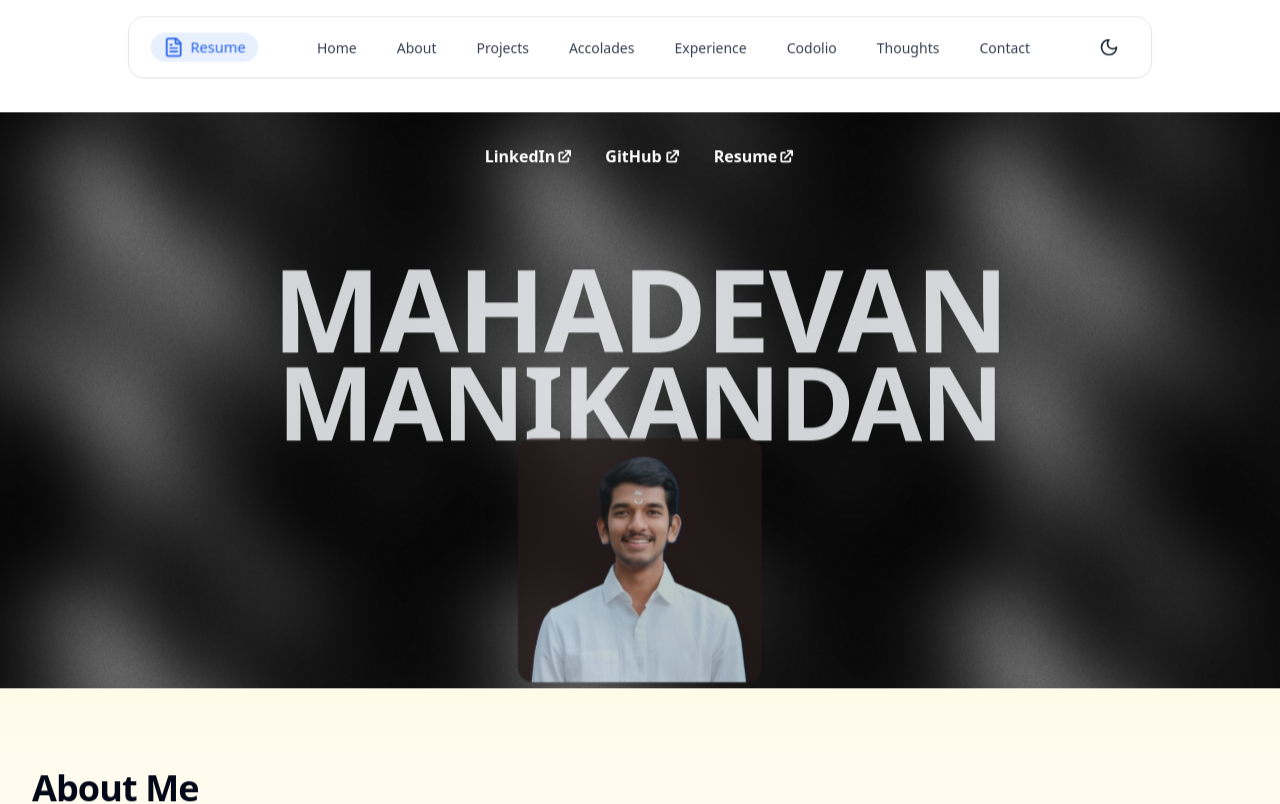
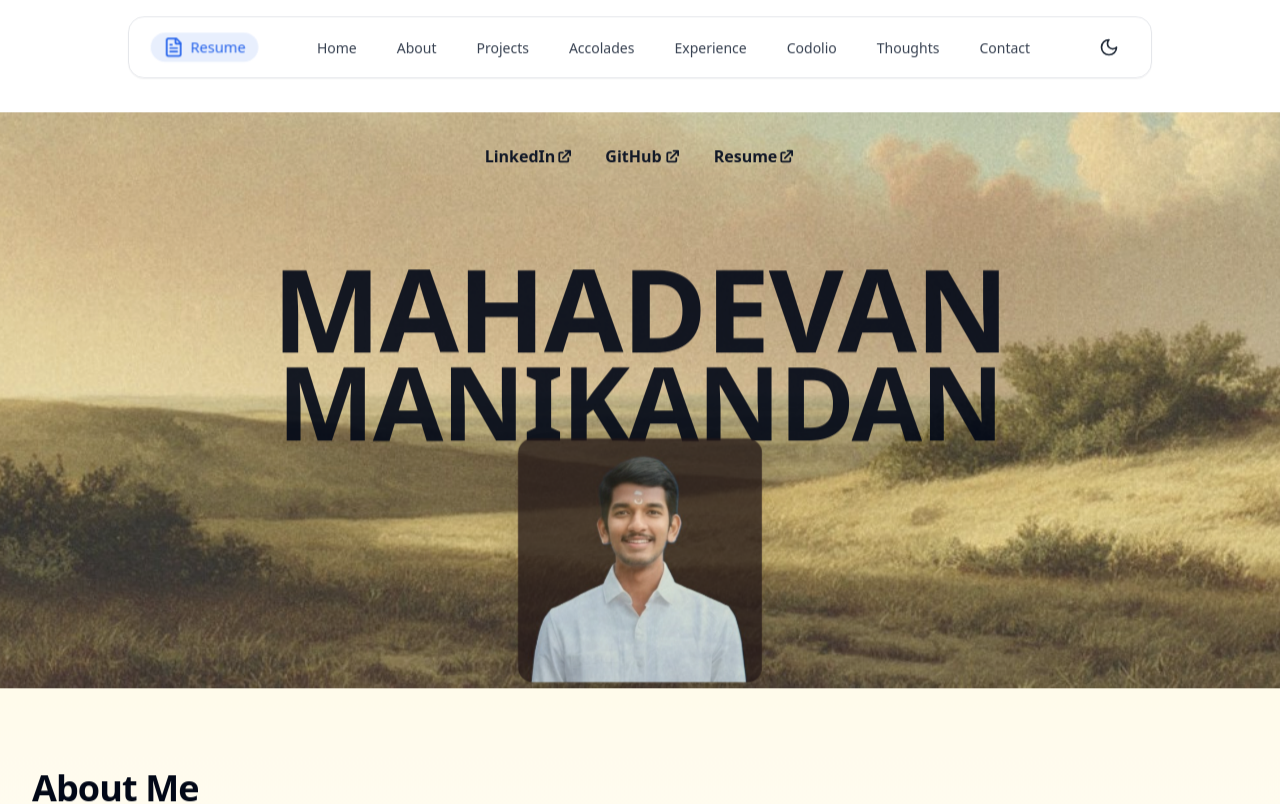
Before and after one commit to Mahadevan2005/Latest_Portfolio, a React (Vite) app: page / in a window 1280 px wide. Shown: the top 804 px of the page. Built offline with nearby package versions, Linux system fonts and the light colour scheme.

Commit message:
updated hero.tsx for light and dark mode

```diff
--- a/src/components/Home/Hero.tsx
+++ b/src/components/Home/Hero.tsx
@@ -1,28 +1,40 @@
 import { motion } from "framer-motion";
 import profilePic from "../../public/profile.jpg";
 import bgImage from "../../public/hero-bg.jpg";
+import lightbgImage from "../../public/landscape-uploaded.jpg";
 import { HiExternalLink } from "react-icons/hi"
 
 const Hero = () => {
   return (
-    <section
-      className="relative min-h-[calc(80vh-5rem)] flex flex-col items-center justify-center overflow-hidden text-white px-4"
-      style={{
-        backgroundImage: `url(${bgImage})`,
-        backgroundSize: "cover",
-        backgroundPosition: "center",
-      }}
-    >
-      {/* Dark overlay */}
-      {/* <div className="absolute inset-0 bg-black/50 z-0"></div> */}
+    <section className="relative min-h-[calc(80vh-5rem)] flex flex-col items-center justify-center overflow-hidden px-4">
+      {/* Light mode background */}
+      <div
+        className="absolute inset-0 w-full h-full z-0 block dark:hidden"
+        style={{
+          backgroundImage: `url(${lightbgImage})`,
+          backgroundSize: "cover",
+          backgroundPosition: "center",
+        }}
+      ></div>
+      {/* Dark mode background */}
+      <div
+        className="absolute inset-0 w-full h-full z-0 hidden dark:block"
+        style={{
+          backgroundImage: `url(${bgImage})`,
+          backgroundSize: "cover",
+          backgroundPosition: "center",
+        }}
+      ></div>
+      {/* Overlay for readability, now much lower opacity for crystal clear background */}
+      <div className="absolute inset-0 z-0 bg-white/10 dark:bg-black/20"></div>
 
       {/* Centered CTA */}
-      <div className="absolute top-8 left-1/2 -translate-x-1/2 z-20 flex gap-8">
+      <div className="absolute top-8 left-1/2 -translate-x-1/2 z-20 flex gap-8 text-gray-900 dark:text-white">
         <a
           href="https://www.linkedin.com/in/mahadevan-in/"
           target="_blank"
           rel="noopener noreferrer"
-          className="flex items-center gap-0 text-white font-semibold hover:text-pink-500 transition flex-nowrap"
+          className="flex items-center gap-0 font-semibold hover:text-pink-500 dark:hover:text-amber-300 transition flex-nowrap"
         >
           LinkedIn <HiExternalLink size={18} />
         </a>
@@ -30,7 +42,7 @@ const Hero = () => {
           href="https://github.com/mahadevan2005"
           target="_blank"
           rel="noopener noreferrer"
-          className="flex items-center gap-0.5 text-white font-semibold hover:text-pink-500 transition flex-nowrap"
+          className="flex items-center gap-0.5 font-semibold hover:text-pink-500 dark:hover:text-amber-300 transition flex-nowrap"
         >
           GitHub <HiExternalLink size={18} />
         </a>
@@ -38,7 +50,7 @@ const Hero = () => {
           href="https://drive.google.com/file/d/1bWSnzhpiLwQ8vWX6Kmp-kzAKnuCcCPVW/view?usp=sharing"
           target="_blank"
           rel="noopener noreferrer"
-          className="flex items-center gap-0 text-white font-semibold hover:text-pink-500 transition flex-nowrap"
+          className="flex items-center gap-0 font-semibold hover:text-pink-500 dark:hover:text-amber-300 transition flex-nowrap"
         >
           Resume <HiExternalLink size={18} />
         </a>
@@ -51,7 +63,7 @@ const Hero = () => {
           initial={{ opacity: 0, y: 40 }}
           animate={{ opacity: 1, y: 0 }}
           transition={{ duration: 1 }}
-          className="absolute top-16 sm:top-24 md:top-1/4 font-extrabold leading-tight tracking-tight text-gray-200 uppercase z-0 text-center w-full"
+          className="absolute top-16 sm:top-24 md:top-1/4 font-extrabold leading-tight tracking-tight uppercase z-0 text-center w-full text-maroon-800 dark:text-amber-100"
           style={{ lineHeight: "0.85" }}
         >
           <span className="block text-[14vw] md:text-[9vw]">MAHADEVAN</span>
```
Also changed, not shown: src/public/landscape-uploaded.jpg (added).
